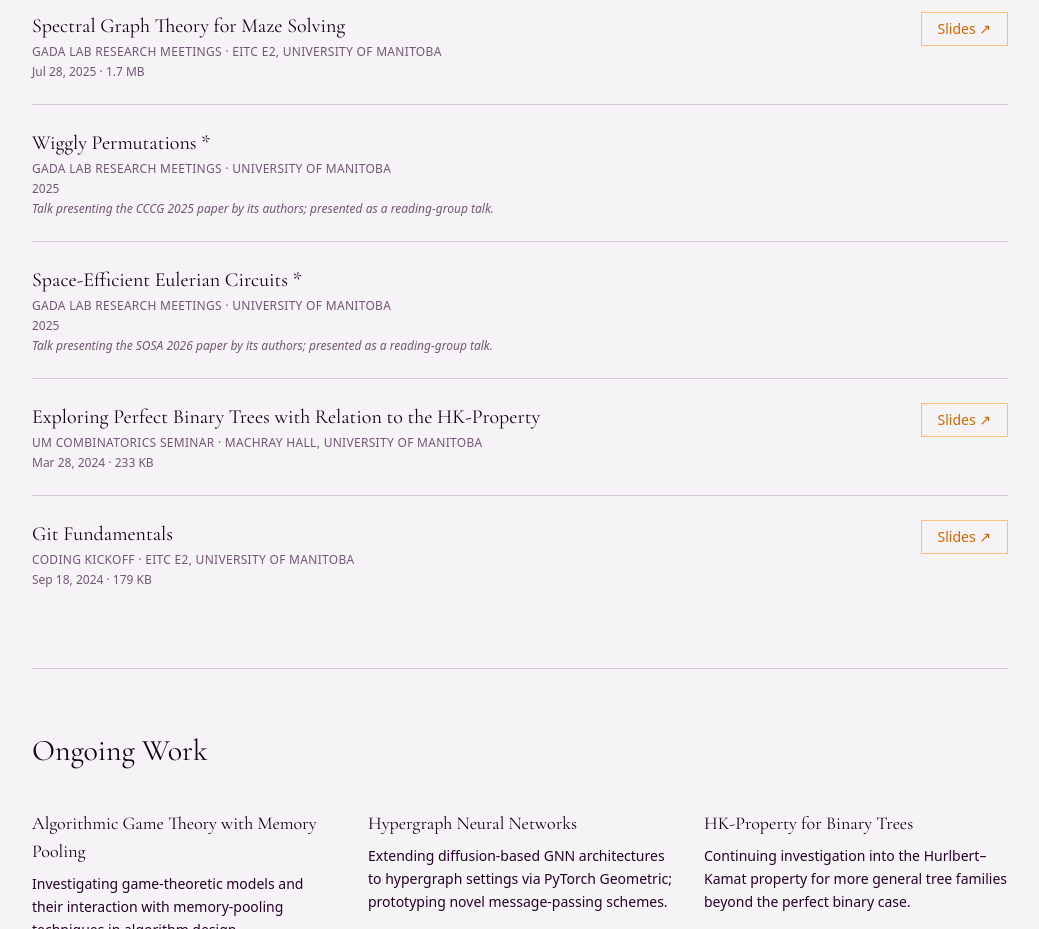
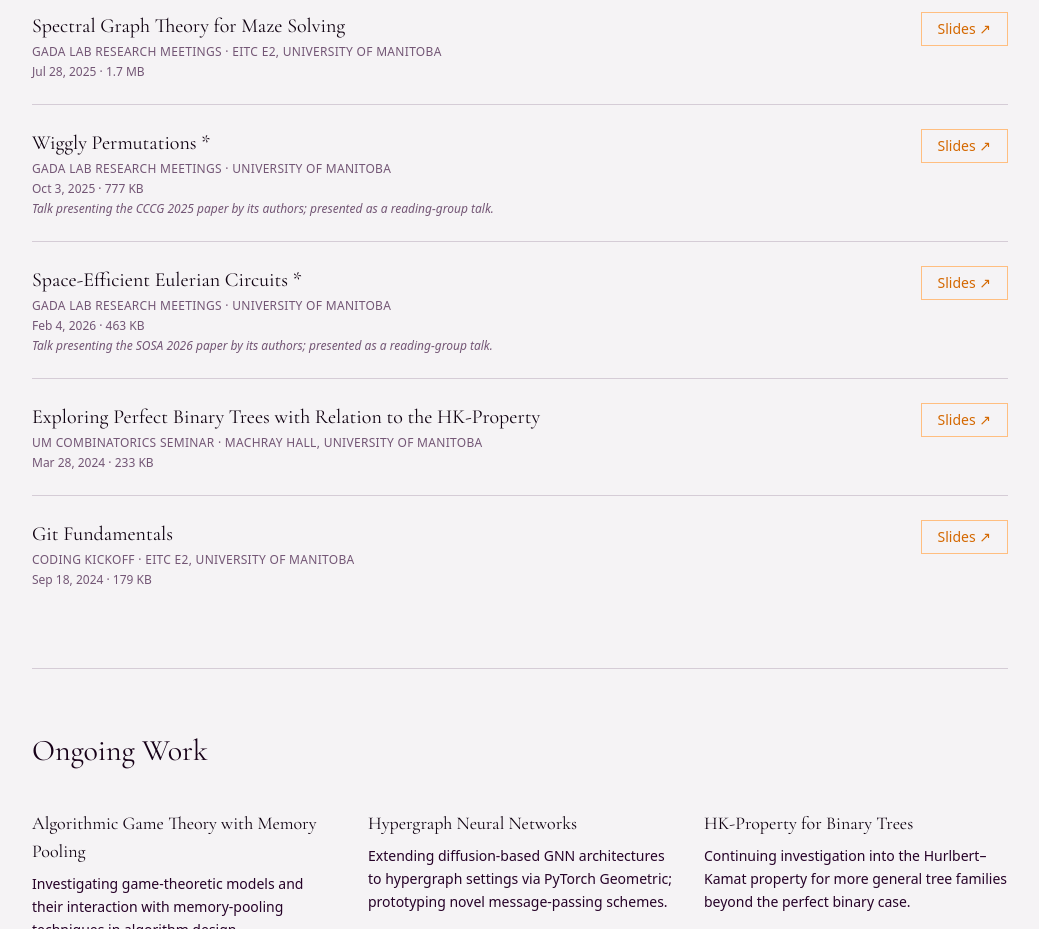
Before and after one commit to Atishaya7777/atishaya7777.github.io, an Astro site: page /research in a window 1280 px wide. Shown: the part 1860-2789 px from the top of the page, without its empty margins (120-1159 px from the left). Built offline with nearby package versions, Linux system fonts and the light colour scheme; Astro itself is replaced by a stand-in of ours; a web font is replaced by a local one.

Commit message:
feat: Updated the slides for the rest of the presenations

```diff
--- a/src/pages/research.astro
+++ b/src/pages/research.astro
@@ -165,9 +165,17 @@ import Layout from '../layouts/Layout.astro';
 							Wiggly Permutations *
 						</h3>
 						<p class="text-xs tracking-wide text-primary-400 dark:text-background-600 uppercase font-body mb-1">GADA Lab Research Meetings · University of Manitoba</p>
-						<p class="text-xs text-primary-400 dark:text-background-600 font-body mb-1">2025</p>
+						<p class="text-xs text-primary-400 dark:text-background-600 font-body mb-1">Oct 3, 2025 · 777 KB</p>
 						<p class="text-xs text-primary-400 dark:text-background-600 font-body italic">Talk presenting the CCCG 2025 paper by its authors; presented as a reading-group talk.</p>
 					</div>
+					<a
+						href="/assets/presentation-wiggly-prem.pdf"
+						target="_blank"
+						rel="noopener noreferrer"
+						class="shrink-0 text-sm text-tertiary-600 dark:text-tertiary-400 hover:text-tertiary-800 dark:hover:text-tertiary-300 transition-colors font-body whitespace-nowrap border border-tertiary-300 dark:border-tertiary-700 px-4 py-1.5"
+					>
+						Slides ↗
+					</a>
 				</div>
 
 				<div class="w-full h-px bg-primary-100 dark:bg-primary-600"></div>
@@ -178,9 +186,17 @@ import Layout from '../layouts/Layout.astro';
 							Space-Efficient Eulerian Circuits *
 						</h3>
 						<p class="text-xs tracking-wide text-primary-400 dark:text-background-600 uppercase font-body mb-1">GADA Lab Research Meetings · University of Manitoba</p>
-						<p class="text-xs text-primary-400 dark:text-background-600 font-body mb-1">2025</p>
+						<p class="text-xs text-primary-400 dark:text-background-600 font-body mb-1">Feb 4, 2026 · 463 KB</p>
 						<p class="text-xs text-primary-400 dark:text-background-600 font-body italic">Talk presenting the SOSA 2026 paper by its authors; presented as a reading-group talk.</p>
 					</div>
+					<a
+						href="/assets/A%20Walkthrough%20of%20Eulerian%20Circuit%20Algorithms.pdf"
+						target="_blank"
+						rel="noopener noreferrer"
+						class="shrink-0 text-sm text-tertiary-600 dark:text-tertiary-400 hover:text-tertiary-800 dark:hover:text-tertiary-300 transition-colors font-body whitespace-nowrap border border-tertiary-300 dark:border-tertiary-700 px-4 py-1.5"
+					>
+						Slides ↗
+					</a>
 				</div>
 
 				<div class="w-full h-px bg-primary-100 dark:bg-primary-600"></div>
```
Also changed, not shown: 2 other files.
